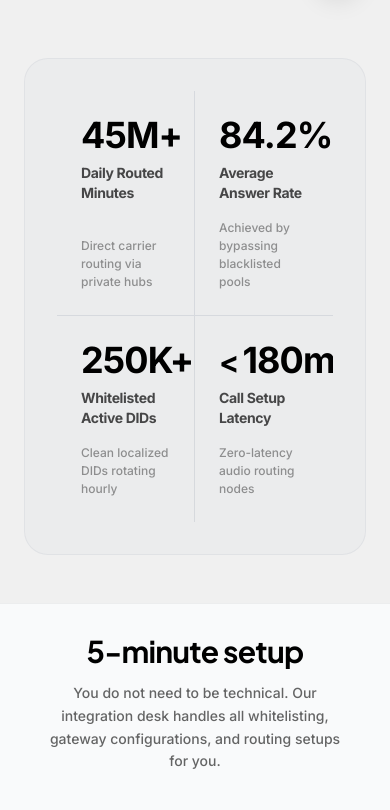
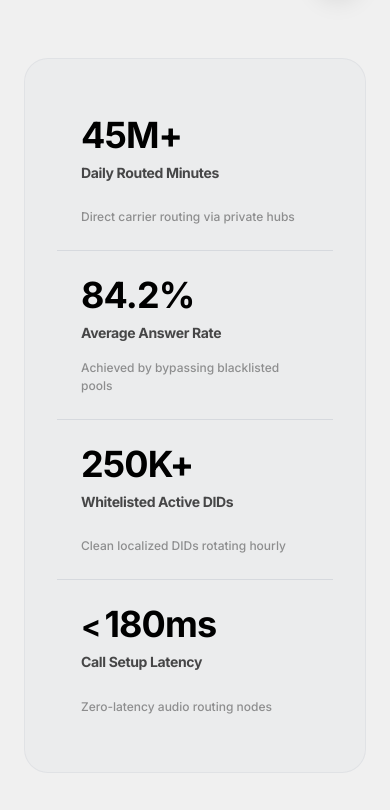
Before and after one commit to ZeeshanHQ/astraventa-telecom, a React (Vite) app: page / in a window 390 px wide. Shown: the part 834-1644 px from the top of the page. Built offline with nearby package versions, Linux system fonts and the light colour scheme.

Commit message:
fix: make metrics layout fully responsive to prevent overlap on mobile viewports

```diff
--- a/src/components/Metrics.tsx
+++ b/src/components/Metrics.tsx
@@ -63,15 +63,16 @@ export default function Metrics() {
           initial="hidden"
           whileInView="show"
           viewport={{ once: true, margin: "-100px" }}
-          className="grid grid-cols-2 lg:grid-cols-4 gap-0 overflow-hidden"
+          className="grid grid-cols-1 sm:grid-cols-2 lg:grid-cols-4 gap-0 overflow-hidden"
         >
           {metrics.map((m, i) => {
             const borderClasses = `
               p-6 md:p-10 flex flex-col justify-between min-h-[160px] md:min-h-[220px] transition-colors duration-300 hover:bg-[rgba(30,50,90,0.015)]
-              ${i % 2 === 0 ? "border-r" : ""}
-              ${i < 2 ? "border-b" : ""}
+              ${i !== 3 ? "border-b" : ""}
+              ${i < 2 ? "sm:border-b" : "sm:border-b-0"}
+              ${i % 2 === 0 ? "sm:border-r" : "sm:border-r-0"}
               lg:border-b-0
-              ${i !== 3 ? "lg:border-r" : ""}
+              ${i !== 3 ? "lg:border-r" : "lg:border-r-0"}
               border-[rgba(30,50,90,0.1)]
             `;
 
```
